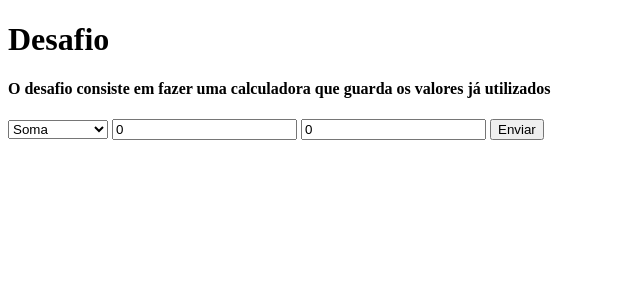
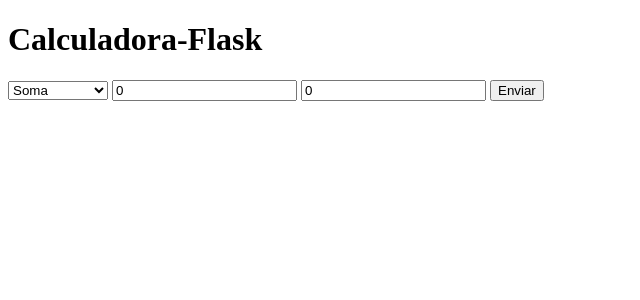
Before and after one commit to L3id4n/Calculadora-Flask, a Flask app: page / in a window 1280 px wide. Shown: the top 300 px of the page, without its empty margins (0-640 px from the left). Run offline with Flask 3, Linux system fonts and the light colour scheme.

Commit message:
Mudança no nome de "Desafio" para "Calculadora-Fla sk"

```diff
--- a/templates/index.html
+++ b/templates/index.html
@@ -2,12 +2,11 @@
 <html lang="pt-br">
     <head>
         <meta charset="UTF-8">
-        <title>Desafio</title>
+        <title>Calculadora-Flask</title>
     </head>
 
     <body>
-        <h1>Desafio</h1>
-        <h4>O desafio consiste em fazer uma calculadora que guarda os valores já utilizados</h4>
+        <h1>Calculadora-Flask</h1>
 
         <form method="POST">
 
```
